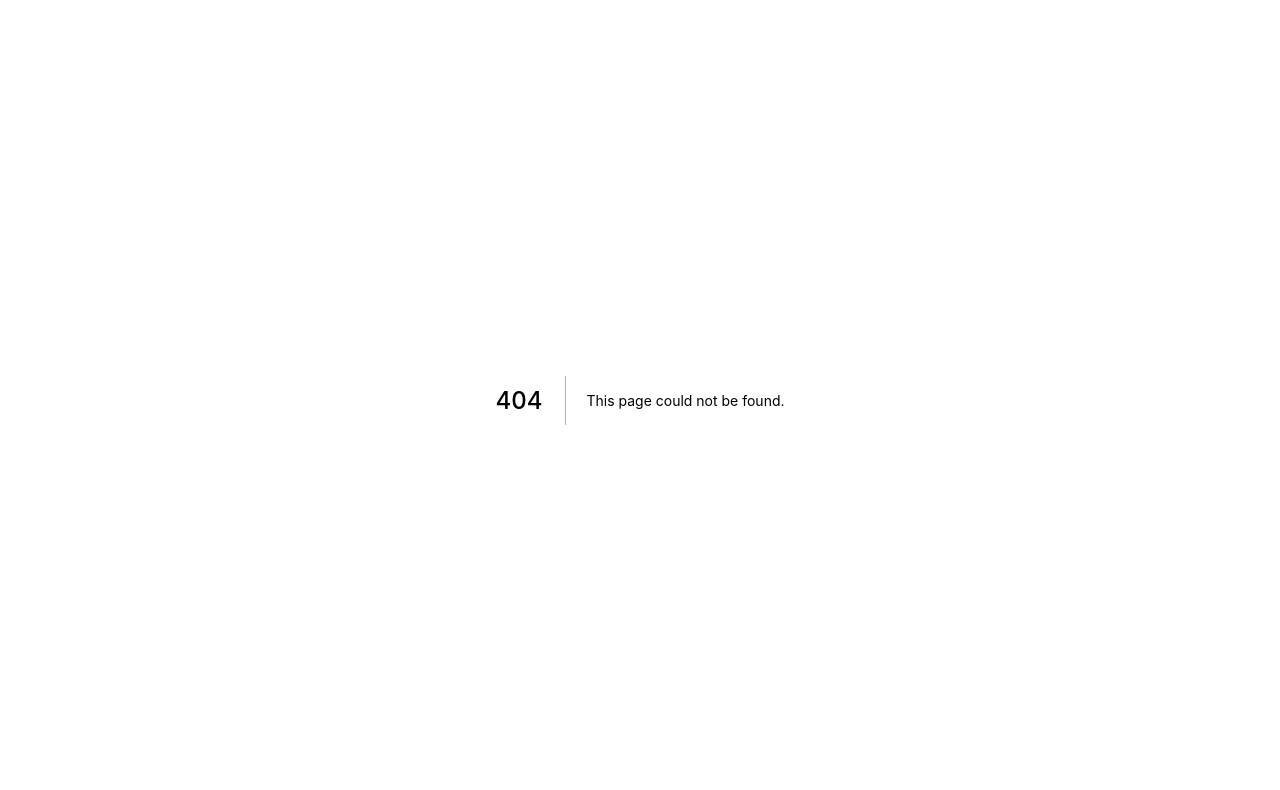
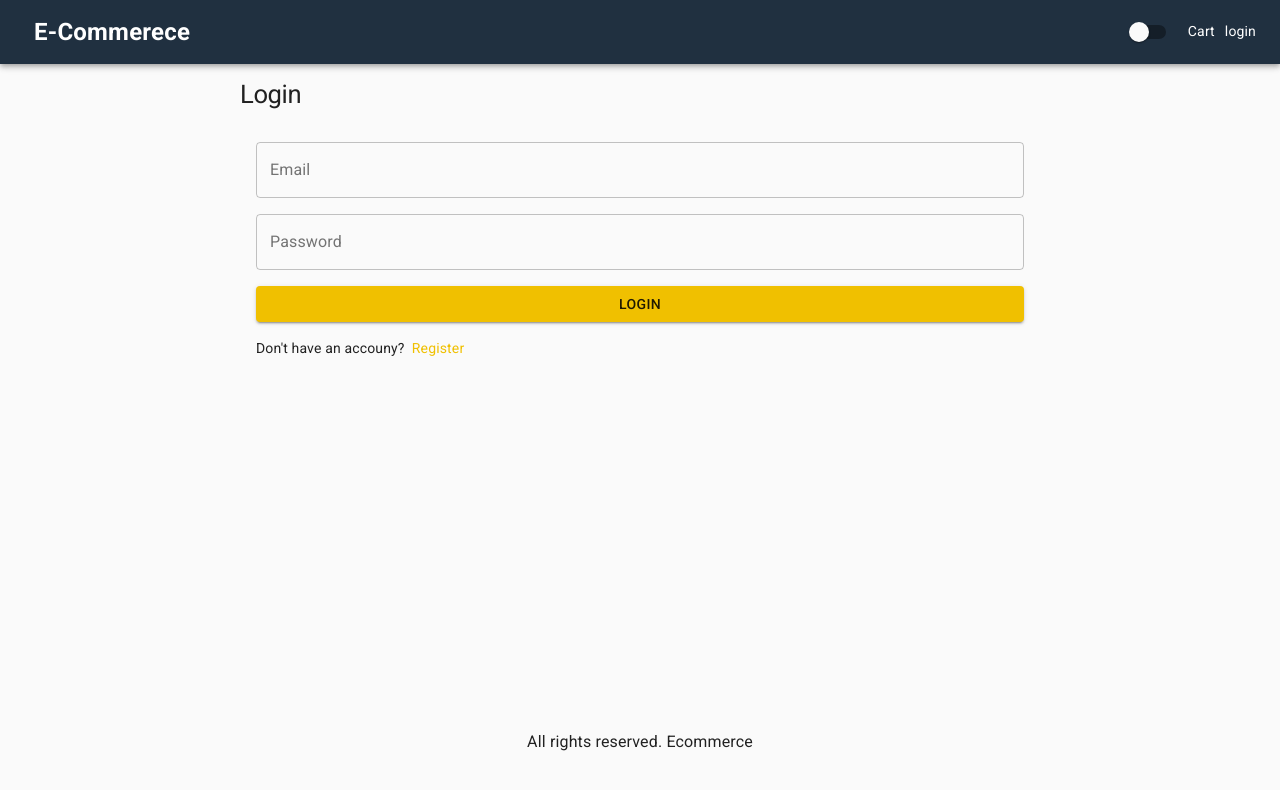
Before and after one commit to shubham0809200/NextJs-E-commerce, a Next.js app: page /login in a window 1280 px wide. Before the commit this address had no page. Shown: the top 790 px of the page. Built offline with nearby package versions, Linux system fonts and the light colour scheme.

Commit message:
made login page

```diff
--- /dev/null
+++ b/pages/login.js
@@ -0,0 +1,56 @@
+import {
+  Button,
+  Link,
+  List,
+  ListItem,
+  TextField,
+  Typography,
+} from '@material-ui/core';
+import React from 'react';
+import Layout from '../components/Layout';
+import useStyles from '../utils/styles';
+import NextLink from 'next/link';
+
+export default function Login() {
+  const classes = useStyles();
+  return (
+    <Layout title="Login">
+      <form className={classes.form}>
+        <Typography component="h1" variant="h1">
+          Login
+        </Typography>
+        <List>
+          <ListItem>
+            <TextField
+              variant="outlined"
+              fullWidth
+              id="email"
+              label="Email"
+              inputProps={{ type: 'email' }}
+            ></TextField>
+          </ListItem>
+          <ListItem>
+            <TextField
+              variant="outlined"
+              fullWidth
+              id="password"
+              label="Password"
+              inputProps={{ type: 'password' }}
+            ></TextField>
+          </ListItem>
+          <ListItem>
+            <Button variant="contained" type="submit" fullWidth color="primary">
+              Login
+            </Button>
+          </ListItem>
+          <ListItem>
+            Don't have an accouny? &nbsp;
+            <NextLink href="register" passHref>
+              <Link> Register</Link>
+            </NextLink>
+          </ListItem>
+        </List>
+      </form>
+    </Layout>
+  );
+}
--- a/utils/styles.js
+++ b/utils/styles.js
@@ -26,5 +26,9 @@
     marginTop: 10,
     marginBottom: 10,
   },
+  form: {
+    maxWidth: 800,
+    margin: '0 auto',
+  },
 });
 export default useStyles;
```
Also changed, not shown: pages/cart.js (+11 -1 lines), pages/shipping.js (added, +13 -0 lines).
